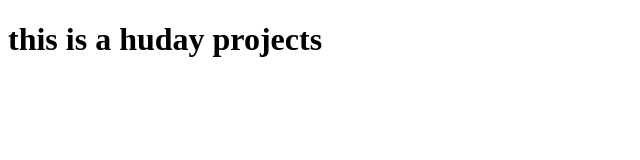
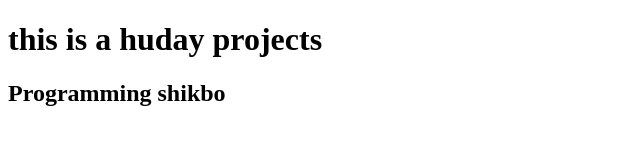
Before and after one commit to MusfiqRabby/Huday, a plain HTML site: page index.html.html in a window 1280 px wide. Shown: the whole page, without its empty margins (0-640 px from the left). Drawn offline with Linux system fonts and the light colour scheme.

Commit message:
Message add

```diff
--- a/index.html
+++ b/index.html.html
@@ -7,5 +7,6 @@
  </head>
  <body>
     <h1> this is a huday projects</h1>
+    <h2>Programming shikbo</h2>
  </body>
  </html>
```
Also changed, not shown: one.txt.
